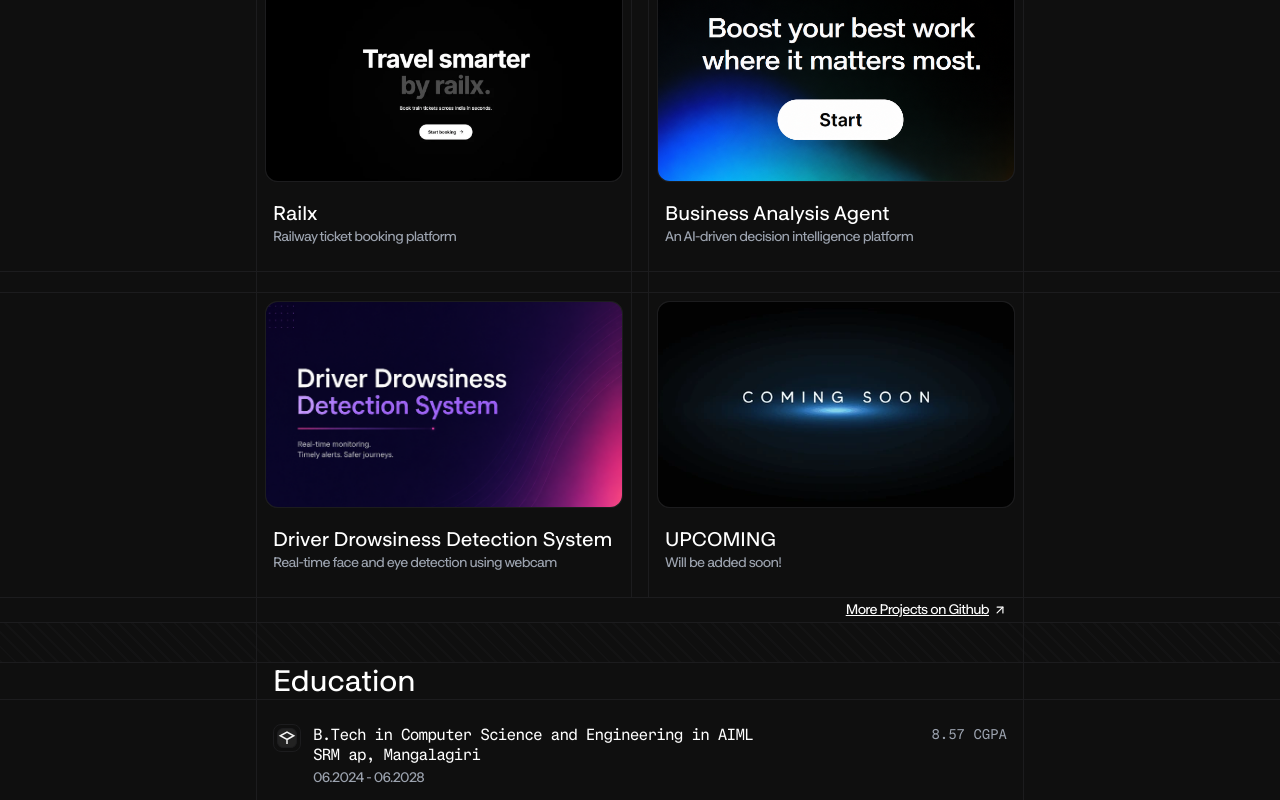
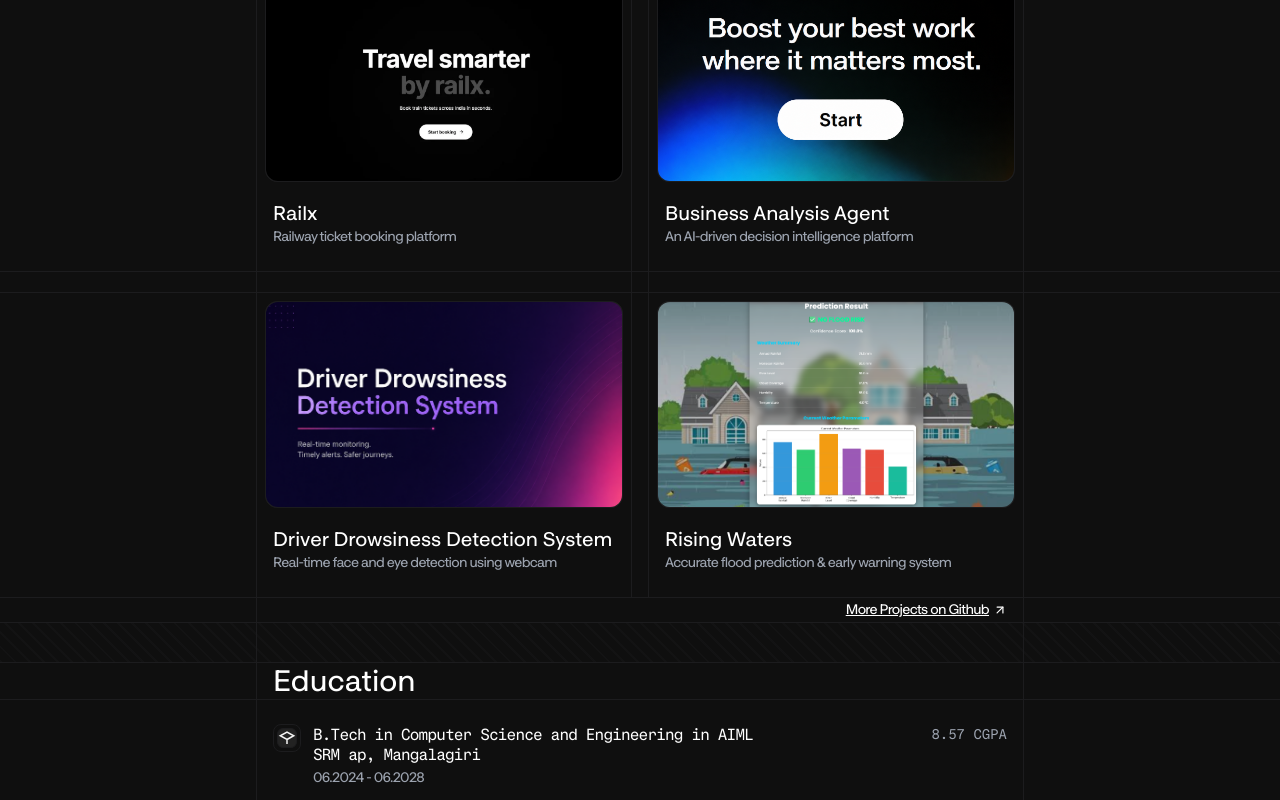
Before and after one commit to maiharsh/harsh-portfolio, a Next.js app: page / in a window 1280 px wide. Shown: the part 1577-2377 px from the top of the page. Built offline with nearby package versions, Linux system fonts and the light colour scheme.

Commit message:
added project

```diff
--- /dev/null
+++ b/app/components/page.tsx
@@ -0,0 +1,88 @@
+import HeroBanner from "./components/HeroBanner";
+import HeroHeading from "./components/HeroHeading";
+import InfoBox from "./components/InfoBox";
+import SocialLinks from "./components/SocialLinks";
+import StripedBox from "./components/StripedBox";
+import AboutSection from "./components/AboutSection";
+import Heading from "./components/layout/Heading";
+import StackBox from "./components/StackBox";
+import ProjectsSection from "./components/ProjectsSection";
+import EducationSection from "./components/EducationSetion";
+import Footer from "./components/layout/Footer";
+import ScrollToHash from "./components/ScrollToHash";
+import HiddenFooter from "./components/layout/HiddenFooter";
+import { Suspense } from "react";
+
+export default function Home() {
+  return (
+    <main className="min-h-screen bg1 dark:bg-black">
+      <Suspense fallback={null}>
+      <ScrollToHash />
+      </Suspense>
+      {/* HeroBanner */}
+      <div className="w-full border-b">
+        <HeroBanner />
+      </div>
+
+      {/* HeroHeading */}
+      <div className="w-full border-b">
+        <HeroHeading />
+      </div>
+
+      <StripedBox />
+
+      {/* InfoBox */}
+      <div className="w-full border-b">
+        <InfoBox />
+      </div>
+
+      {/* Social Links */}
+      <div className="w-full h-fit border-b">
+        <SocialLinks />
+      </div>
+
+      <StripedBox />
+
+      {/* About Heading */}
+      <div id="about" className="scroll-mt-20">
+        <Heading name="About" />
+      </div>
+
+      {/* About Section */}
+      <div className="w-full border-b">
+        <AboutSection />
+      </div>
+
+      <StripedBox />
+
+      <Heading name="Stack" />
+
+      <div className="w-full border-b">
+        <StackBox />
+      </div>
+
+      <StripedBox />
+
+      <div id="projects" className="scroll-mt-20">
+        <ProjectsSection />
+      </div>
+
+      <StripedBox />
+
+      <div id="education" className="scroll-mt-20">
+        <Heading name="Education" />
+      </div>
+
+      <div className="w-full border-b h-fit">
+        <EducationSection />
+      </div>
+
+      <StripedBox />
+
+
+      <Footer />
+      <HiddenFooter />
+
+    </main>
+  );
+}
--- a/app/data/projects.ts
+++ b/app/data/projects.ts
@@ -70,19 +70,36 @@ export const projects: ProjectData[] = [
     },
   },
   {
-    slug: "UPCOMING",
-    heading: "UPCOMING",
-    subheading: "Will be added soon!",
-    image: "/projects/coming-soon.webp",
-    description:
-      "WORK IN PROGRESS",
-    tech: ["TBA"],
-    filler: "Stay tuned for an exciting new project that I'm currently working on, which will be added to this portfolio soon!",
-    features: [
-      "Feature 1: TBA",
-    ],
-    links: {
-      github: "https://github.com/maiharsh",
-    },
+  slug: "rising-waters",
+  heading: "Rising Waters",
+  subheading: "Accurate flood prediction & early warning system",
+  image: "/projects/floods.png",
+  description:
+    "Rising Waters is a Machine Learning-powered flood prediction system that alerts about flood risk using historical weather parameterss",
+  tech: [
+    "Python",
+    "Flask",
+    "Pandas",
+    "NumPy",
+    "Scikit-learn",
+    "XGBoost",
+    "HTML5",
+    "CSS3",
+    "JavaScript",
+  ],
+  filler:
+    "with a focus on early flood risk assessment, model evaluation, and real-world usability.",
+  features: [
+    "Flood risk prediction based on historical weather parameters",
+    "Compares Decision Tree, Random Forest, KNN, and XGBoost models",
+    "Automatically selects the best-performing classification model",
+    "Provides a confidence score alongside each prediction",
+    "Responsive Flask web application for desktop and mobile",
+    "Deployed as a live web application on Render",
+  ],
+  links: {
+    github: "[https://github.com/maiharsh/Rising_Waters](https://github.com/maiharsh/Rising_Waters)",
+    live: "[https://rising-waters-hrjz.onrender.com/](https://rising-waters-hrjz.onrender.com/)",
   },
+},
 ];
```
Also changed, not shown: public/projects/floods.png (added).
